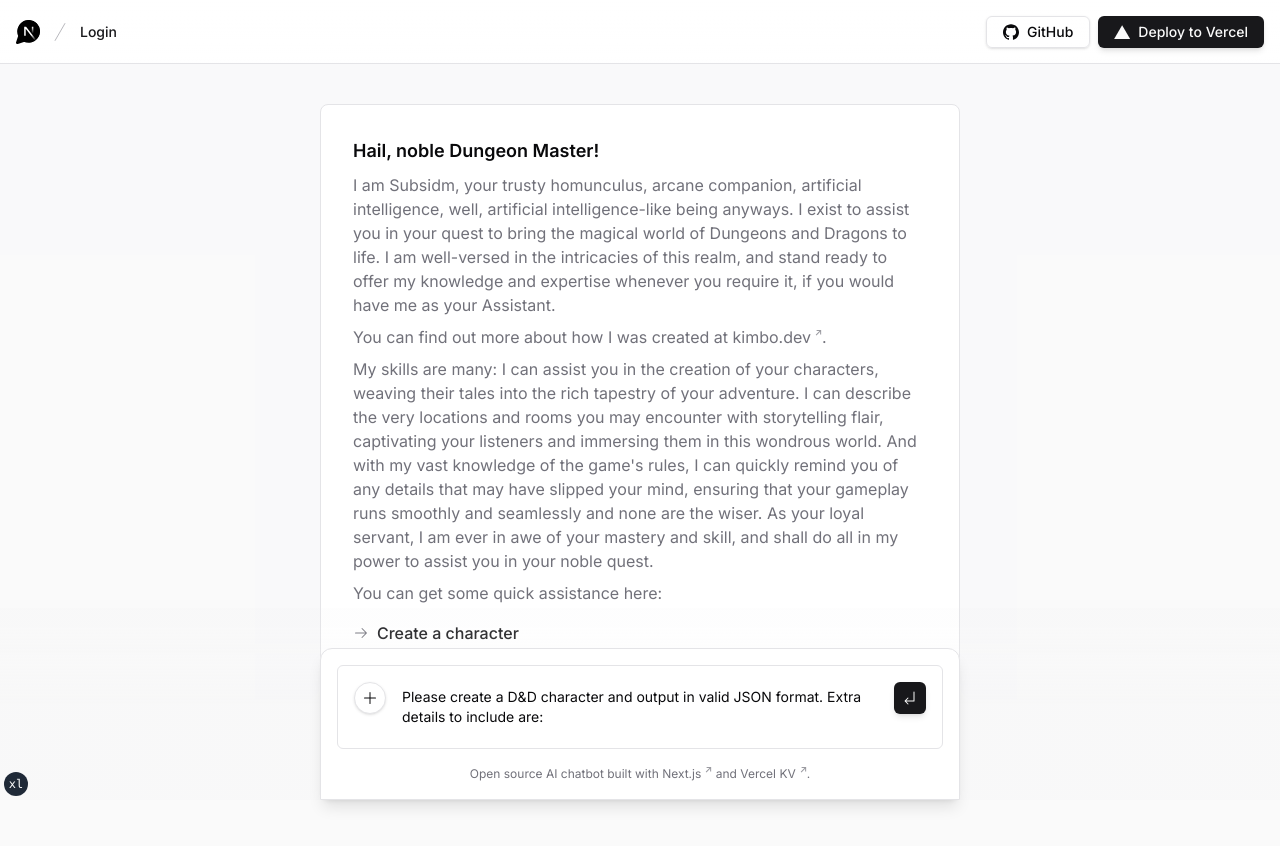
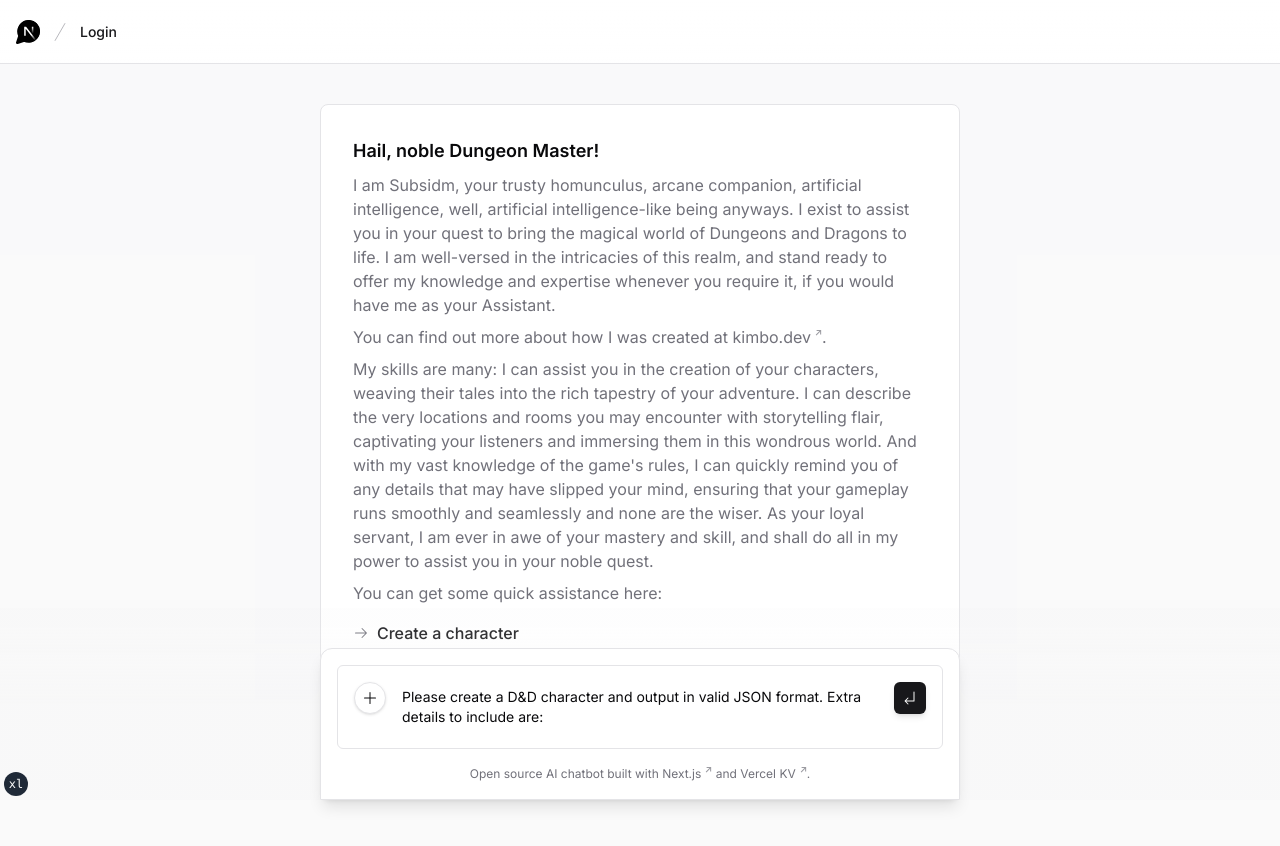
Before and after one commit to KimboTodd/subsidm, a Next.js app: page / in a window 1280 px wide. Shown: the top 846 px of the page. Built offline with nearby package versions, Linux system fonts and the light colour scheme; no server answers.

Commit message:
remove top right buttons linking to vercel project

```diff
--- a/components/header.tsx
+++ b/components/header.tsx
@@ -1,17 +1,13 @@
 import * as React from 'react';
 import Link from 'next/link';
 
-import { cn } from '@/lib/utils';
 import { auth } from '@/auth';
 import { clearChats } from '@/app/actions/chatActions';
-import { buttonVariants } from '@/components/ui/button';
 import { Sidebar } from '@/components/sidebar';
 import { SidebarList } from '@/components/sidebar-list';
 import {
-  IconGitHub,
   IconNextChat,
   IconSeparator,
-  IconVercel,
 } from '@/components/ui/icons';
 import { SidebarFooter } from '@/components/sidebar-footer';
 import { ThemeToggle } from '@/components/theme-toggle';
@@ -27,7 +23,6 @@
         {session?.user ? (
           <Sidebar>
             <React.Suspense fallback={<div className="flex-1 overflow-auto" />}>
-              {/* @ts-ignore */}
               <SidebarList userId={session?.user?.id} />
             </React.Suspense>
             <SidebarFooter>
@@ -55,7 +50,8 @@
           )}
         </div>
       </div>
-      <div className="flex items-center justify-end space-x-2">
+      {/* TODO: sign up? */}
+      {/* <div className="flex items-center justify-end space-x-2">
         <a
           target="_blank"
           href="https://github.com/vercel/nextjs-ai-chatbot/"
@@ -74,7 +70,7 @@
           <span className="hidden sm:block">Deploy to Vercel</span>
           <span className="sm:hidden">Deploy</span>
         </a>
-      </div>
+      </div> */}
     </header>
   );
 }
```
